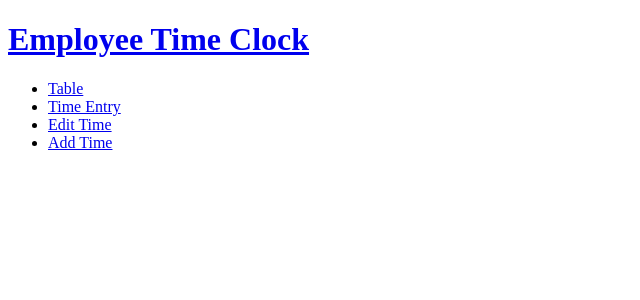
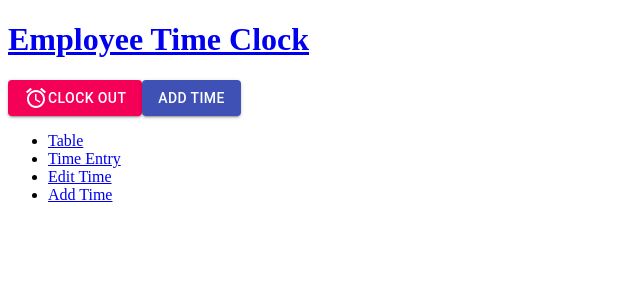
Before and after one commit to andyson456/React-Table, a React (Create React App) app: page / in a window 1280 px wide. Shown: the top 300 px of the page, without its empty margins (0-640 px from the left). Built offline with nearby package versions, Linux system fonts and the light colour scheme.

Commit message:
Added clockout and add time buttons with icons

```diff
--- a/src/App.js
+++ b/src/App.js
@@ -6,6 +6,11 @@ import Table from './Components/table';
 import TimeEntry from './Components/timeEntry';
 import EditTime from './Components/editTime';
 import AddTime from './Components/addTime';
+import Button from '@material-ui/core/Button';
+import AppBar from '@material-ui/core/AppBar';
+import DeleteIcon from '@material-ui/icons/Delete';
+import Icon from '@material-ui/core/Icon';
+import AccessAlarmIcon from '@material-ui/icons/AccessAlarm';
 
 class App extends Component {
     constructor(){
@@ -19,6 +24,14 @@ class App extends Component {
         return(
         <div className="App">
             <h1><a className="navbar-brand" href="home">Employee Time Clock</a></h1>
+            <Button variant="contained" color="secondary">
+                <AccessAlarmIcon />
+                Clock Out
+            </Button>
+
+            <Button variant="contained" color="primary">
+                Add Time
+            </Button>
             <Navbar color="faded">
                 <Nav className="ml-auto" navbar>
                     <NavItem>
```
